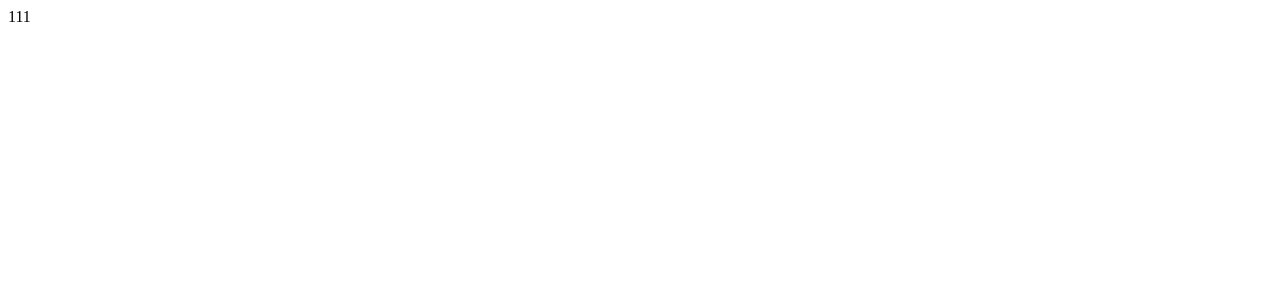
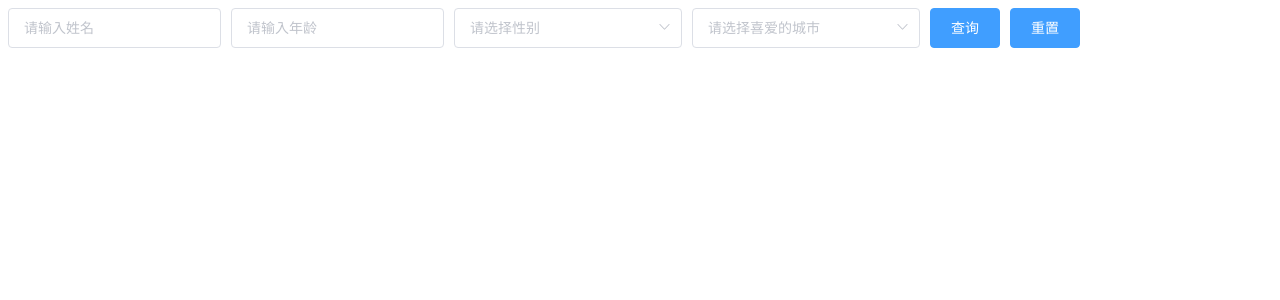
Before and after one commit to yhzzy/yh-ui-components, a Vue app: page / in a window 1280 px wide. Shown: the top 300 px of the page. Built offline with nearby package versions, Linux system fonts and the light colour scheme.

Commit message:
构建第一个组件

```diff
--- a/package.json
+++ b/package.json
@@ -14,7 +14,8 @@
   },
   "author": "yhzzy <176145910@qq.com>",
   "license": "MIT",
-  "main": "dist/yh-ui-components.min.js",
+  "main": "dist/yh.js",
+  "homepage": "git+https://github.com/yhzzy/yh-ui-components.git",
   "bugs": {
     "url": "https://github.com/yhzzy/yh-ui-components/issues"
   },
--- a/src/App.vue
+++ b/src/App.vue
@@ -1,8 +1,101 @@
 <template>
   <div id="app">
-    111
+    <yh-query :model="model" :config="config" @search="search"></yh-query>
   </div>
 </template>
+
+<script>
+export default {
+  name: 'App',
+  data() {
+    return {
+      model: {
+        name: '',
+        age: '',
+        sexy: '',
+        loveCity: '',
+      },
+      config: [
+        {
+          type: 'input',
+          prop: 'name',
+          config: {
+            placeholder: '请输入姓名',
+          },
+        },
+        {
+          type: 'input',
+          prop: 'age',
+          config: {
+            placeholder: '请输入年龄',
+          },
+        },
+        {
+          type: 'select',
+          prop: 'sexy',
+          optionGroup: false,
+          config: {
+            placeholder: '请选择性别',
+          },
+          value: 'id',
+          key: 'name',
+          options: [
+            {
+              name: '男',
+              id: 1,
+            },
+            {
+              name: '女',
+              id: 2,
+            },
+          ],
+        },
+        {
+          type: 'select',
+          prop: 'loveCity',
+          config: {
+            placeholder: '请选择喜爱的城市',
+          },
+          optionGroup: true,
+          options: [
+            {
+              label: '西部',
+              options: [
+                {
+                  label: '成都',
+                  value: 1,
+                },
+                {
+                  label: '重庆',
+                  value: 2,
+                },
+              ],
+            },
+            {
+              label: '东部',
+              options: [
+                {
+                  label: '上海',
+                  value: 3,
+                },
+                {
+                  label: '杭州',
+                  value: 4,
+                },
+              ],
+            },
+          ],
+        },
+      ],
+    };
+  },
+  methods: {
+    search(params) {
+      console.log(params);
+    },
+  },
+};
+</script>
 
 <style lang="less">
 #app {
--- /dev/null
+++ b/src/components/Card/Card.vue
@@ -0,0 +1,7 @@
+<template>
+  <div class="yh-card">
+    <el-card class="box-card">
+      11111
+    </el-card>
+  </div>
+</template>
--- /dev/null
+++ b/src/components/Query/Query.vue
@@ -0,0 +1,109 @@
+<template>
+  <div class="yh-query">
+    <el-form :inline="true" :model="queryParams" v-bind="{ ...formConfig }">
+      <el-form-item
+        v-for="(item, index) in config"
+        :key="index"
+        :label="item.label"
+        v-bind="{ ...formItemConfig }"
+      >
+        <el-input
+          v-if="item.type === 'input'"
+          v-model="queryParams[item.prop]"
+          v-bind="{ ...item.config }"
+        ></el-input>
+        <el-select
+          v-if="item.type === 'select'"
+          v-model="queryParams[item.prop]"
+          v-bind="{ ...item.config }"
+        >
+          <div v-if="!item.optionGroup">
+            <el-option
+              v-for="(option, indexSelect) in item.options"
+              :key="option[item.value] || indexSelect"
+              :label="option[item.key] || option.label"
+              :value="option[item.value] || option.value"
+              :disabled="item.disabled || false"
+            >
+            </el-option>
+          </div>
+          <div v-else>
+            <el-option-group
+              v-for="(group, indexGroup) in item.options"
+              :key="group[item.key] || indexGroup"
+              :label="group[item.key] || group.label"
+            >
+              <el-option
+                v-for="(option, indexSelect) in group.options"
+                :key="option[item.value] || indexSelect"
+                :label="option[item.key] || option.label"
+                :value="option[item.value] || option.value"
+                :disabled="item.disabled || false"
+              >
+              </el-option>
+            </el-option-group>
+          </div>
+        </el-select>
+      </el-form-item>
+      <el-form-item>
+        <el-button type="primary" v-bind="{ ...btnConfig }" @click="searchForm(false)">
+          查询
+        </el-button>
+        <el-button type="primary" v-bind="{ ...btnConfig }" @click="searchForm(true)">
+          重置
+        </el-button>
+      </el-form-item>
+    </el-form>
+  </div>
+</template>
+
+<script>
+export default {
+  name: 'Query',
+  props: {
+    model: {
+      type: Object,
+      required: true,
+    },
+    config: {
+      type: Array,
+      required: true,
+    },
+    formConfig: {
+      type: Object,
+      default: () => {
+        return {};
+      },
+    },
+    formItemConfig: {
+      type: Object,
+      default: () => {
+        return {};
+      },
+    },
+    btnConfig: {
+      type: Object,
+      default: () => {
+        return {};
+      },
+    },
+  },
+  data() {
+    return {
+      queryParams: {
+        ...this.$props.model,
+      },
+    };
+  },
+  methods: {
+    searchForm(isReset) {
+      const vm = this;
+      if (isReset) {
+        Object.assign(vm.$data.queryParams, vm.$options.propsData.model);
+      }
+      const { queryParams } = vm;
+      vm.$emit('search', queryParams);
+    },
+  },
+};
+</script>
--- /dev/null
+++ b/src/components/index.js
@@ -0,0 +1,4 @@
+import Query from './Query/Query';
+import Card from './Card/Card';
+
+export { Query, Card };
--- /dev/null
+++ b/src/index.js
@@ -0,0 +1,18 @@
+import * as components from './components';
+
+const VuePlugin = {
+  install(Vue) {
+    // eslint-disable-next-line no-restricted-syntax
+    for (const component in components) {
+      if (component) {
+        Vue.component(`yh${component}`, components[component]);
+      }
+    }
+  },
+};
+
+if (typeof window !== 'undefined' && window.Vue) {
+  window.Vue.use(VuePlugin);
+}
+
+export default VuePlugin;
--- a/src/main.js
+++ b/src/main.js
@@ -1,10 +1,11 @@
 import Vue from 'vue';
 import ElementUI from 'element-ui';
 import App from './App.vue';
-
-// import './element-variables.scss';
+import YhUI from './index';
+import 'element-ui/lib/theme-chalk/index.css';
 
 Vue.use(ElementUI);
+Vue.use(YhUI);
 
 new Vue({
   render: h => h(App),
--- a/webpack.common.js
+++ b/webpack.common.js
@@ -11,7 +11,10 @@ module.exports = {
   output: {
     filename: '[name].js',
     path: path.resolve(__dirname, 'dist'),
-    publicPath: isProd ? '' : '/',
+    publicPath: isProd ? '/dist/' : '/',
+    library: 'Yh',
+    libraryTarget: 'umd',
+    umdNamedDefine: true,
   },
   resolve: {
     extensions: ['.js', '.vue', '.json', '.less'],
@@ -95,9 +98,8 @@ module.exports = {
   },
   plugins: [
     new HtmlWebpackPlugin({
-      title: 'webpack构建',
+      title: 'yh-ui组件库',
       template: path.resolve(__dirname, 'public/index.html'),
-      favicon: path.resolve(__dirname, 'public/favicon.ico'),
       minify: {
         collapseWhitespace: true,
         removeRedundantAttributes: true,
--- a/webpack.dev.js
+++ b/webpack.dev.js
@@ -10,14 +10,13 @@ const PORT = process.env.PORT && Number(process.env.PORT);
 
 module.exports = merge(common, {
   mode: 'development',
-  devtool: 'inline-source-map',
+  devtool: 'source-map',
   devServer: {
     clientLogLevel: 'warning',
     compress: true,
     hot: true,
     historyApiFallback: true,
     overlay: {
-      warnings: true,
       errors: true,
     },
     host: HOST || 'localhost',
```
Also changed, not shown: webpack.prod.js (+4 -4 lines), src/assets/img/404.png (deleted), 1 other file (tests, documents, lock files or other folders).
